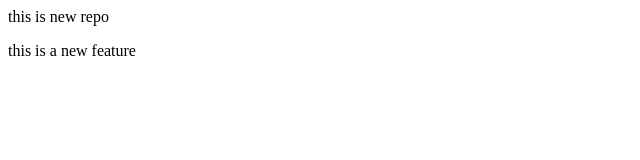
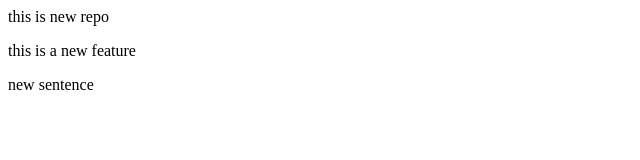
Before and after one commit to Saifanindrabandi/local-repo, a plain HTML site: page index.html in a window 1280 px wide. Shown: the whole page, without its empty margins (0-640 px from the left). Drawn offline with Linux system fonts and the light colour scheme.

Commit message:
sentence

```diff
--- a/index.html
+++ b/index.html
@@ -1,2 +1,3 @@
 <p>this is new repo</p>
 <p> this is a new feature </p>
+<p>new sentence</p>
```
